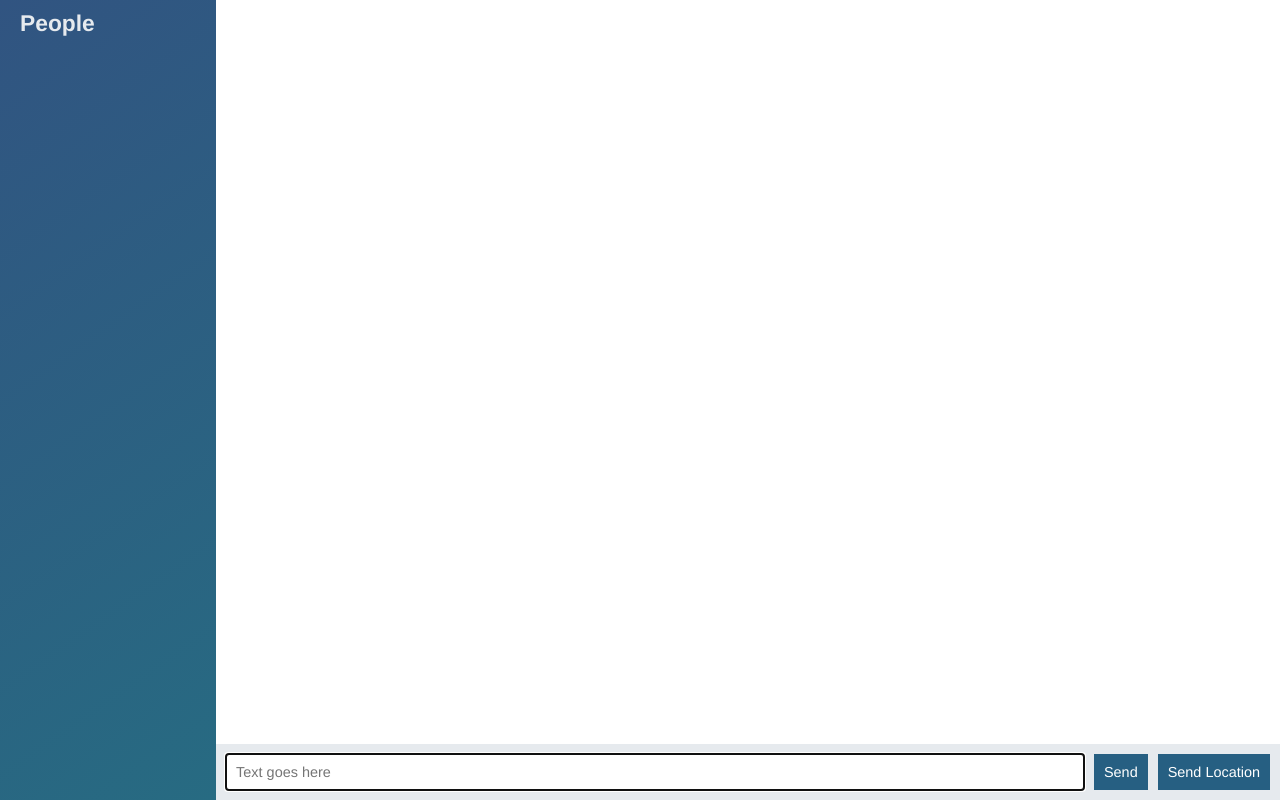
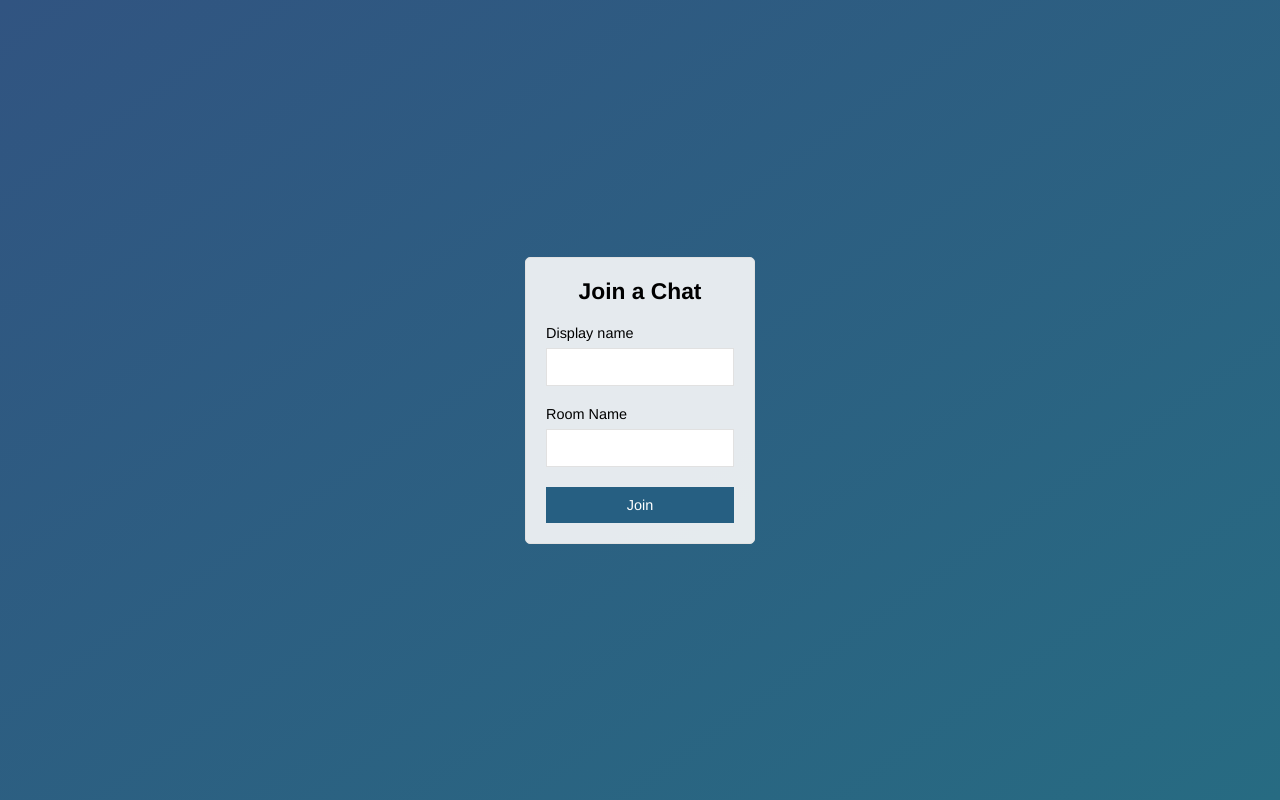
Before and after one commit to indahouse865/chatt, a website: page public/index.html in a window 1280 px wide. Drawn offline with nearby package versions, Linux system fonts and the light colour scheme; no server answers.

Commit message:
Renamed index to chat and start on login page

```diff
--- a/public/index.html
+++ b/public/index.html
@@ -1,62 +1,33 @@
 <!DOCTYPE html>
-
 <html>
 
 <head>
     <meta charset="utf-8">
+    <title>Join | ChatApp</title>
+    <meta name="viewport" content="width=device-width, initial-scale=1, user-scalable=no">
     <link rel='stylesheet' href='/css/styles.css'>
 </head>
 
-<body class='chat'>
+<body class="centered-form">
+    <div class="centered-form__form">
+        <form action="/chat.html">
+            <div class="form-field">
+                <h3>Join a Chat</h3>
+            </div>
+            <div class="form-field">
+                <label>Display name</label>
+                <input type="text" name="name" auctofocus/>
+            </div>
+            <div class="form-field">
+                <label>Room Name</label>
+                <input type="text" name="room"/>
+            </div>
+            <div class="form-field">
+                <button>Join</button>
+            </div>
 
-    <div class='chat__sidebar'>
-        <h3>People</h3>
-        <div id='users'></div>
+        </form>
     </div>
 
-    <div class='chat__main'>
-        <ol id="messages" class='chat__messages'></ol>
-
-        <div class='chat__footer'>
-            <form id="msg-form">
-                <input name='message' type='text' placeholder='Text goes here' autofocus autocomplete="off"/>
-                <button>Send</button>
-            </form>
-            <button id="send-location">Send Location</button>
-        </div>
-    </div>
-
-    <script id='message-template' type='text/template'>
-        <li class='message'>
-            <div class='message__title'>
-                <h4>{{from}}</h4>
-                <span>{{createdAt}}</span>
-            </div>
-            <div class='message__body'>
-                <p>{{text}}</p>
-            </div>
-        </li>
-    </script>
-
-    <script id='location-message-template' type='text/template'>
-        <li class='message'>
-            <div class='message__title'>
-                <h4>{{from}}</h4>
-                <span>{{createdAt}}</span>
-            </div>
-            <div class='message__body'>
-                <p>
-                    <a href="{{url}}" target="_blank">My current location</a>
-                </p>
-            </div>
-        </li>
-    </script>
-
-    <script src="/socket.io/socket.io.js"></script>
-    <script src="/js/libs/jquery-3.3.1.min.js"></script>
-    <script src="/js/libs/moment.js"></script>
-    <script src="/js/libs/mustache.js"></script>
-    <script src="/js/index.js"></script>
 </body>
-
 </html>
--- a/public/js/index.js
+++ b/public/js/chat.js
@@ -19,7 +19,6 @@ function scrollToBottom () {
 
 socket.on("connect", function () {
     console.log("Connected to server");
-
 });
 
 socket.on("disconnect", function () {
@@ -46,8 +45,6 @@ socket.on('newLocationMessage', function (message) {
         url: message.url,
         createdAt: formattedTime
     });
-    console.log(message);
-    console.log(html)
     jq('#ordered').append(html);
     scrollToBottom();
 });
```
Also changed, not shown: public/chat.html (added, +63 -0 lines).
